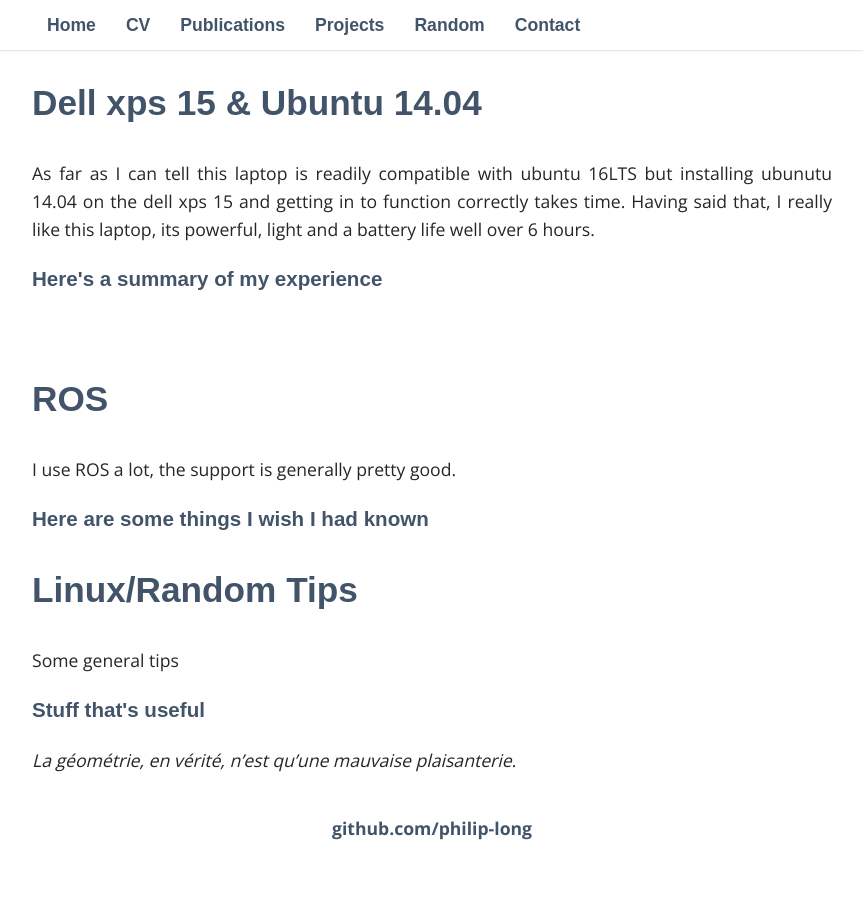
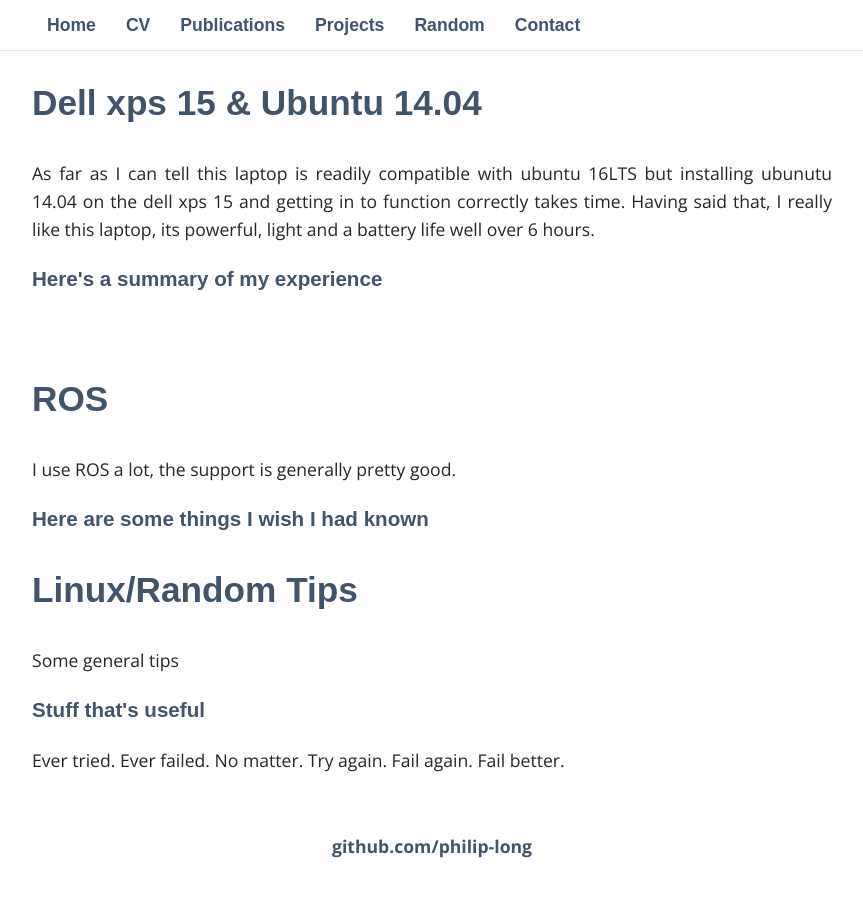
Before and after one commit to philip-long/philip-long.github.io, a Jekyll site: the page built from random/index.html, in a window 1280 px wide and 900 px high, scrolled down 182 px. Shown: the top 897 px of the window, without its empty margins (208-1071 px from the left). Built offline with Jekyll 4.4.1, drawn with Linux system fonts in a browser that asks for light colours; some web fonts are replaced.

Commit message:
Update index.html

```diff
--- a/random/index.html
+++ b/random/index.html
@@ -25,4 +25,4 @@
  <a href="/random/tips.html"> <h3> Stuff that's useful</h3></a>
 </p>
 
-<i> La géométrie, en vérité, n’est qu’une mauvaise plaisanterie. </i>
+<p class="tab">  Ever tried. Ever failed. No matter. Try again. Fail again. Fail better. </p>
```
